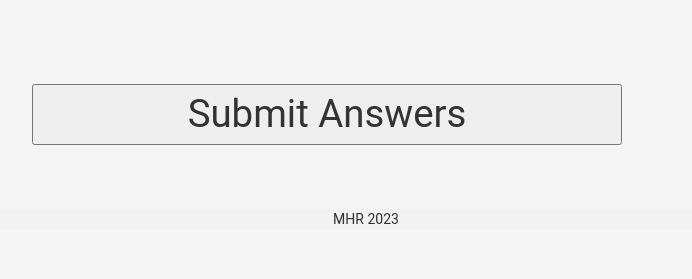
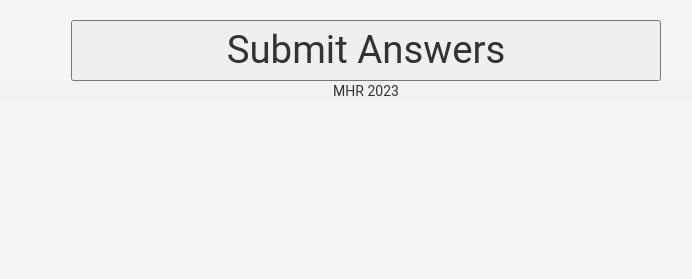
Before and after one commit to MJHorn/mathsmind, a Flask app: template templates/quiz_with_results.html in a window 1280 px wide. Shown: the part 2663-2942 px from the top of the page, without its empty margins (274-966 px from the left). After the commit the page ends 2759 px from the top, so only its background shows below. Run offline with Flask 3, Linux system fonts and the light colour scheme; the template is opened without the code that fills it, so the values that code supplies are empty; some libraries are stand-ins or nearby versions.

Commit message:
Button centering

```diff
--- a/static/style.css
+++ b/static/style.css
@@ -12,7 +12,8 @@ body {
   #subButton {
       font-size: 3vw;
       width: 50%;
-      margin: 5vw 20vw;
+      margin:0 auto;
+      display:block;
       }
 
   /* Set the font size and margin for the header */
```
